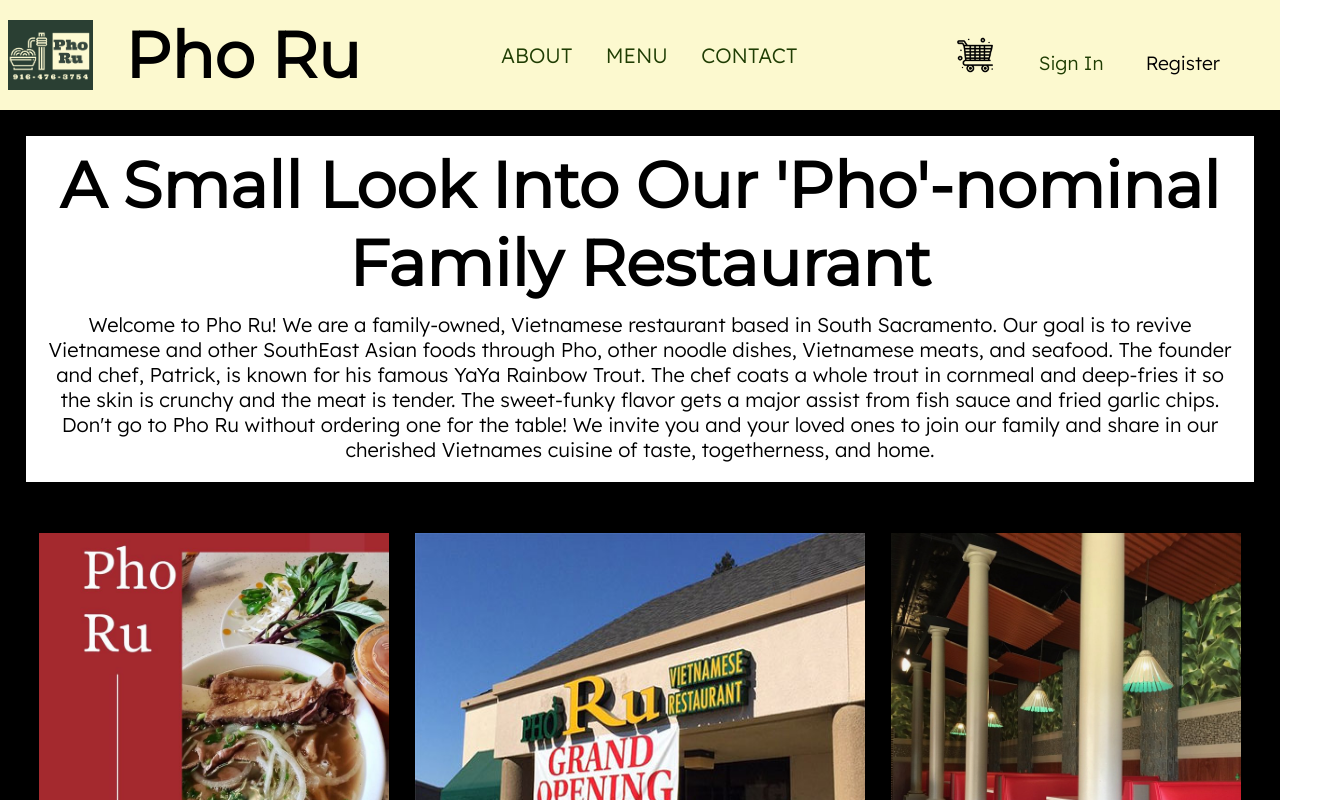
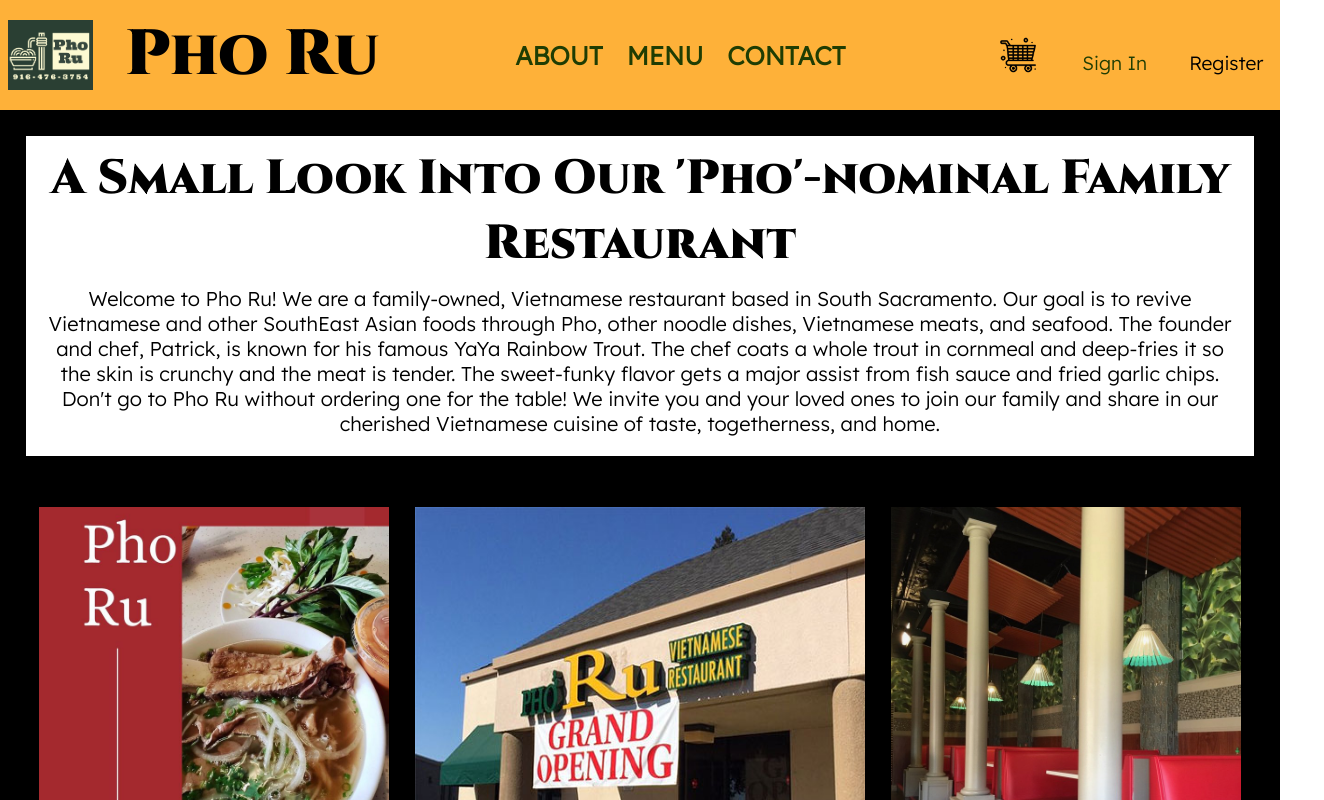
Before and after one commit to Massoud2017/Senior-Project, a React (Create React App) app in the folder frontend/restaurant/: page /about in a window 1280 px wide. Shown: the top 800 px of the page, 1324 px wide, since content can reach past the window. Built offline with nearby package versions, Linux system fonts and the light colour scheme; no server answers; a web font is replaced by a local one.

Commit message:
NPRRW-141: More UI edits to navbar, footer, about

```diff
--- a/frontend/restaurant/src/App.css
+++ b/frontend/restaurant/src/App.css
@@ -11,7 +11,7 @@
     display: flex;
     justify-content: space-around;
     min-height: 10vh;
-    background-color: #fcf9cf;
+    background-color: #FEB139;
     max-width: 100vw;
     height: 110px;
     align-items: center;
--- a/frontend/restaurant/src/components/components-styles/Footer.css
+++ b/frontend/restaurant/src/components/components-styles/Footer.css
@@ -1,7 +1,7 @@
 .footer {
     width: 100%;
     height: 200%;
-    background: #fcf9cf;
+    background: #FEB139;
     display: flex;
     justify-content: center;
     align-items: center;
--- a/frontend/restaurant/src/components/components-styles/style.css
+++ b/frontend/restaurant/src/components/components-styles/style.css
@@ -6,6 +6,9 @@
 
 /* -- Open Sans - Bold 700 */
 @import url('https://fonts.googleapis.com/css2?family=Open+Sans:wght@700&display=swap');
+
+/* -- Cinzel --*/
+@import url('https://fonts.googleapis.com/css2?family=Cinzel:wght@900&display=swap');
 
 
 /* --------------------  */
@@ -67,7 +70,8 @@
     font-family: 'Lexend', sans-serif;
     display: inline-flex;
     align-items: center;
-    font-size: 1.3rem;
+    font-size: 1.6rem;
+    font-weight: bold;
     cursor: pointer;
     text-decoration: none;
     color: rgb(31, 61, 3);
@@ -216,11 +220,15 @@
     }
 }
 
-.about-top-container div, .about-title div, .about-text div{
+.about-top-container div, .about-text div{
     background: #f4efe6;
     padding: 10px;
     text-align: center;
     background-color: white;
+}
+
+.about-title h3{
+    font-size: 3rem;
 }
 
 /* --------------- */
--- a/frontend/restaurant/src/screens/About.js
+++ b/frontend/restaurant/src/screens/About.js
@@ -10,7 +10,7 @@
                 <div className="about-title">
                     <h3><strong>A Small Look Into Our 'Pho'-nominal Family Restaurant</strong></h3>
                     <div className="about-text">
-                        <p>Welcome to Pho Ru! We are a family-owned, Vietnamese restaurant based in South Sacramento. Our goal is to revive Vietnamese and other SouthEast Asian foods through Pho, other noodle dishes, Vietnamese meats, and seafood. The founder and chef, Patrick, is known for his famous YaYa Rainbow Trout. The chef coats a whole trout in cornmeal and deep-fries it so the skin is crunchy and the meat is tender. The sweet-funky flavor gets a major assist from fish sauce and fried garlic chips. Don't go to Pho Ru without ordering one for the table! We invite you and your loved ones to join our family and share in our cherished Vietnames cuisine of taste, togetherness, and home. </p>
+                        <p>Welcome to Pho Ru! We are a family-owned, Vietnamese restaurant based in South Sacramento. Our goal is to revive Vietnamese and other SouthEast Asian foods through Pho, other noodle dishes, Vietnamese meats, and seafood. The founder and chef, Patrick, is known for his famous YaYa Rainbow Trout. The chef coats a whole trout in cornmeal and deep-fries it so the skin is crunchy and the meat is tender. The sweet-funky flavor gets a major assist from fish sauce and fried garlic chips. Don't go to Pho Ru without ordering one for the table! We invite you and your loved ones to join our family and share in our cherished Vietnamese cuisine of taste, togetherness, and home. </p>
                     </div>
                 </div>
 
--- a/frontend/restaurant/src/screens/Menu.css
+++ b/frontend/restaurant/src/screens/Menu.css
@@ -74,7 +74,7 @@
 h3{
   color: rgb(0, 0, 0);
   cursor: pointer;
-  font-family: 'Montserrat', sans-serif;
+  font-family: 'Cinzel', serif;
   font-size: 4rem;
 }
 .item{
--- a/frontend/restaurant/src/screens/components/home-style.css
+++ b/frontend/restaurant/src/screens/components/home-style.css
@@ -42,7 +42,7 @@
   background-color: rgba(0,0,0,0.5);
 }
 .intro h1 {
-  font-family: 'Montserrat', sans-serif;
+  font-family: 'Cinzel', serif;
   font-size: 10rem;
   margin-bottom: 0.75rem;
   white-space: nowrap;
```
